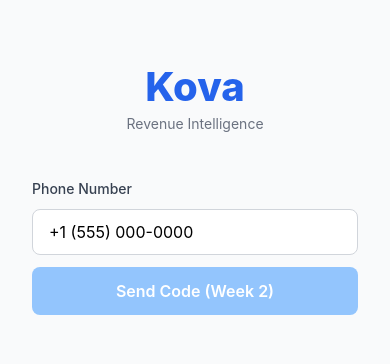
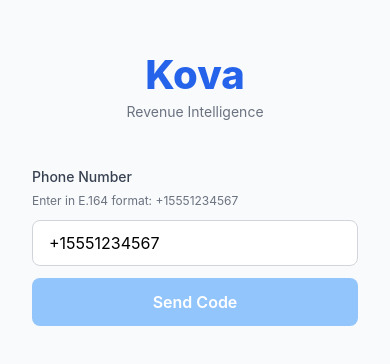
Before and after one commit to kova-ai-app/kova, a React Native app in the folder apps/mobile/: screen /SignIn in a window 390 px wide. Shown: the part 234-598 px from the top of the page. Built offline with nearby package versions, Linux system fonts and the light colour scheme; no server answers.

Commit message:
feat: implement mobile phone OTP sign-in (useSignIn + phone_code strategy)

```diff
--- a/apps/mobile/src/screens/SignInScreen.tsx
+++ b/apps/mobile/src/screens/SignInScreen.tsx
@@ -1,12 +1,88 @@
-import React from 'react'
-import { View, Text, TextInput, TouchableOpacity, StyleSheet } from 'react-native'
+import React, { useState } from 'react'
+import {
+  View,
+  Text,
+  TextInput,
+  TouchableOpacity,
+  StyleSheet,
+  ActivityIndicator,
+} from 'react-native'
+import { useSignIn } from '@clerk/clerk-expo'
 
 // ---------------------------------------------------------------------------
-// SignInScreen — Auth placeholder
-// Full implementation: Week 2
+// SignInScreen — Phone OTP authentication
+// Two-phase flow: phone number → SMS code → verified session
+// Falls back to a placeholder when Clerk is not configured.
 // ---------------------------------------------------------------------------
 
-export default function SignInScreen() {
+function SignInPlaceholder() {
+  return (
+    <View style={styles.container}>
+      <View style={styles.inner}>
+        <Text style={styles.logo}>Kova</Text>
+        <Text style={styles.tagline}>Revenue Intelligence</Text>
+        <View style={styles.form}>
+          <Text style={styles.label}>Phone Number</Text>
+          <TextInput
+            style={styles.input}
+            placeholder="+1 (555) 000-0000"
+            keyboardType="phone-pad"
+            editable={false}
+          />
+          <TouchableOpacity style={[styles.button, styles.buttonDisabled]} disabled>
+            <Text style={styles.buttonText}>Sign In (Clerk not configured)</Text>
+          </TouchableOpacity>
+        </View>
+      </View>
+    </View>
+  )
+}
+
+function OTPSignIn() {
+  const { signIn, setActive, isLoaded } = useSignIn()
+  const [phase, setPhase] = useState<'phone' | 'code'>('phone')
+  const [phone, setPhone] = useState('')
+  const [code, setCode] = useState('')
+  const [loading, setLoading] = useState(false)
+  const [error, setError] = useState<string | null>(null)
+
+  async function handleSendCode() {
+    if (!isLoaded || !signIn) return
+    setLoading(true)
+    setError(null)
+    try {
+      await signIn.create({ identifier: phone })
+      setPhase('code')
+    } catch (err: unknown) {
+      const msg = err instanceof Error ? err.message : 'Failed to send code'
+      setError(msg)
+    } finally {
+      setLoading(false)
+    }
+  }
+
+  async function handleVerifyCode() {
+    if (!isLoaded || !signIn) return
+    setLoading(true)
+    setError(null)
+    try {
+      const result = await signIn.attemptFirstFactor({
+        strategy: 'phone_code',
+        code,
+      })
+      if (result.status === 'complete') {
+        await setActive({ session: result.createdSessionId })
+      } else {
+        setError('Verification incomplete. Please try again.')
+      }
+    } catch (err: unknown) {
+      const msg = err instanceof Error ? err.message : 'Invalid code'
+      setError(msg)
+    } finally {
+      setLoading(false)
+    }
+  }
+
   return (
     <View style={styles.container}>
       <View style={styles.inner}>
@@ -14,54 +90,90 @@
         <Text style={styles.tagline}>Revenue Intelligence</Text>
 
         <View style={styles.form}>
+          {phase === 'phone' ? (
+            <>
               <Text style={styles.label}>Phone Number</Text>
+              <Text style={styles.hint}>Enter in E.164 format: +15551234567</Text>
               <TextInput
                 style={styles.input}
-            placeholder="+1 (555) 000-0000"
+                placeholder="+15551234567"
                 keyboardType="phone-pad"
                 autoComplete="tel"
-            editable={false}
+                value={phone}
+                onChangeText={setPhone}
+                editable={!loading}
               />
-          <TouchableOpacity style={[styles.button, styles.buttonDisabled]} disabled>
-            <Text style={styles.buttonText}>Send Code (Week 2)</Text>
+              <TouchableOpacity
+                style={[styles.button, (loading || !phone) && styles.buttonDisabled]}
+                onPress={handleSendCode}
+                disabled={loading || !phone}
+              >
+                {loading ? (
+                  <ActivityIndicator color="#FFFFFF" />
+                ) : (
+                  <Text style={styles.buttonText}>Send Code</Text>
+                )}
               </TouchableOpacity>
+            </>
+          ) : (
+            <>
+              <Text style={styles.label}>Enter 6-digit code</Text>
+              <Text style={styles.hint}>Sent to {phone}</Text>
+              <TextInput
+                style={styles.input}
+                placeholder="000000"
+                keyboardType="number-pad"
+                autoComplete="one-time-code"
+                value={code}
+                onChangeText={setCode}
+                maxLength={6}
+                editable={!loading}
+              />
+              <TouchableOpacity
+                style={[styles.button, (loading || code.length < 6) && styles.buttonDisabled]}
+                onPress={handleVerifyCode}
+                disabled={loading || code.length < 6}
+              >
+                {loading ? (
+                  <ActivityIndicator color="#FFFFFF" />
+                ) : (
+                  <Text style={styles.buttonText}>Verify</Text>
+                )}
+              </TouchableOpacity>
+              <TouchableOpacity
+                onPress={() => {
+                  setPhase('phone')
+                  setCode('')
+                  setError(null)
+                }}
+              >
+                <Text style={styles.back}>← Back</Text>
+              </TouchableOpacity>
+            </>
+          )}
+
+          {error ? <Text style={styles.error}>{error}</Text> : null}
         </View>
       </View>
     </View>
   )
 }
 
+const IS_CLERK_CONFIGURED = !!process.env.EXPO_PUBLIC_CLERK_PUBLISHABLE_KEY
+
+export default function SignInScreen() {
+  if (!IS_CLERK_CONFIGURED) return <SignInPlaceholder />
+  return <OTPSignIn />
+}
+
 const styles = StyleSheet.create({
-  container: {
-    flex: 1,
-    backgroundColor: '#F9FAFB',
-  },
-  inner: {
-    flex: 1,
-    alignItems: 'center',
-    justifyContent: 'center',
-    padding: 32,
-  },
-  logo: {
-    fontSize: 40,
-    fontWeight: '800',
-    color: '#2563EB',
-    marginBottom: 4,
-  },
-  tagline: {
-    fontSize: 14,
-    color: '#6B7280',
-    marginBottom: 48,
-  },
-  form: {
-    width: '100%',
-    gap: 12,
-  },
-  label: {
-    fontSize: 14,
-    fontWeight: '500',
-    color: '#374151',
-  },
+  container: { flex: 1, backgroundColor: '#F9FAFB' },
+  inner: { flex: 1, alignItems: 'center', justifyContent: 'center', padding: 32 },
+  logo: { fontSize: 40, fontWeight: '800', color: '#2563EB', marginBottom: 4 },
+  tagline: { fontSize: 14, color: '#6B7280', marginBottom: 48 },
+  form: { width: '100%', gap: 12 },
+  label: { fontSize: 14, fontWeight: '500', color: '#374151' },
+  hint: { fontSize: 12, color: '#6B7280', marginTop: -4 },
   input: {
     borderWidth: 1,
     borderColor: '#D1D5DB',
@@ -77,12 +189,8 @@
     borderRadius: 8,
     alignItems: 'center',
   },
-  buttonDisabled: {
-    backgroundColor: '#93C5FD',
-  },
-  buttonText: {
-    color: '#FFFFFF',
-    fontSize: 16,
-    fontWeight: '600',
-  },
+  buttonDisabled: { backgroundColor: '#93C5FD' },
+  buttonText: { color: '#FFFFFF', fontSize: 16, fontWeight: '600' },
+  back: { color: '#2563EB', textAlign: 'center', marginTop: 8 },
+  error: { color: '#DC2626', fontSize: 14, textAlign: 'center' },
 })
```
Lines whose indentation alone changed are shown as unchanged.
